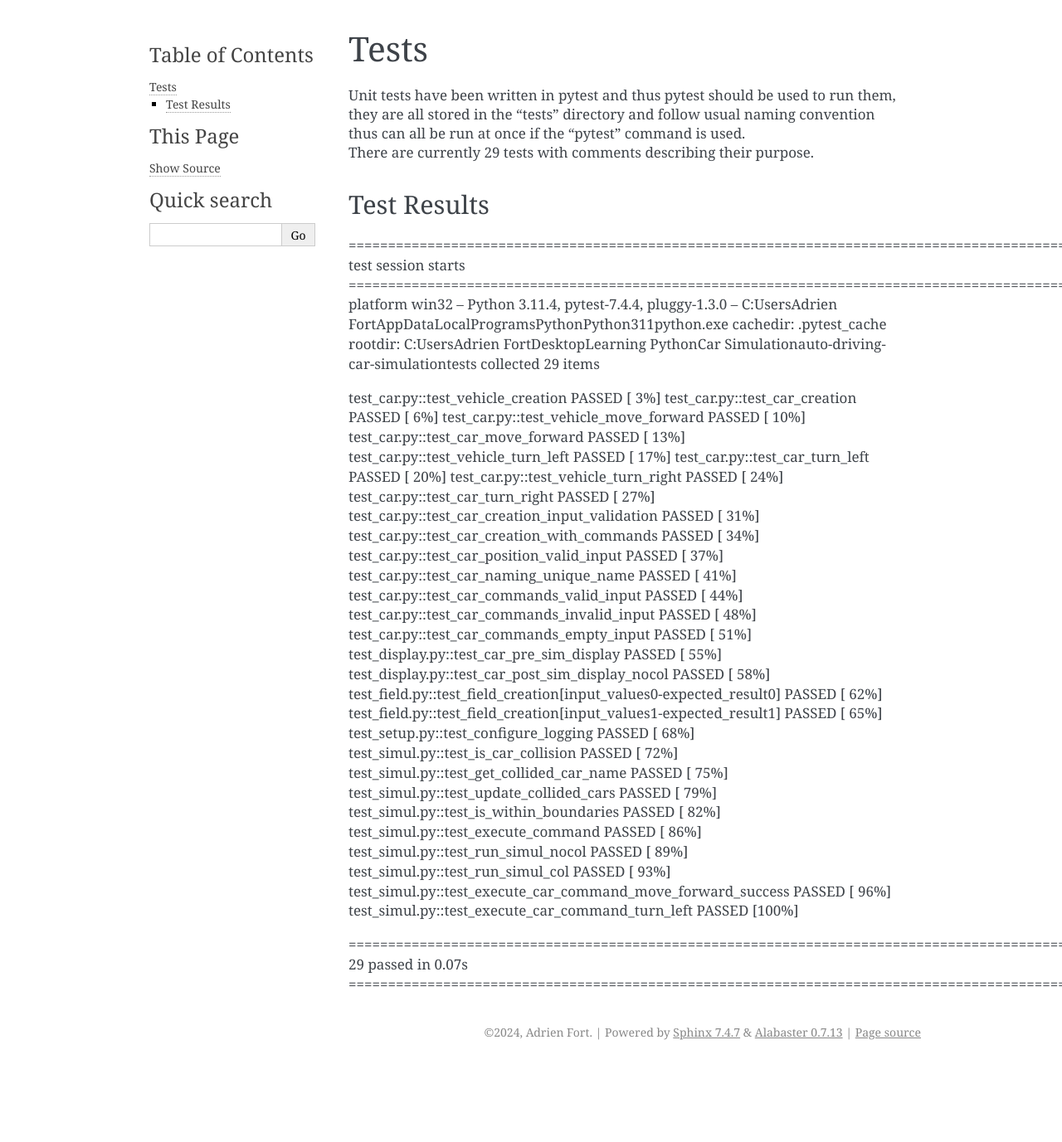
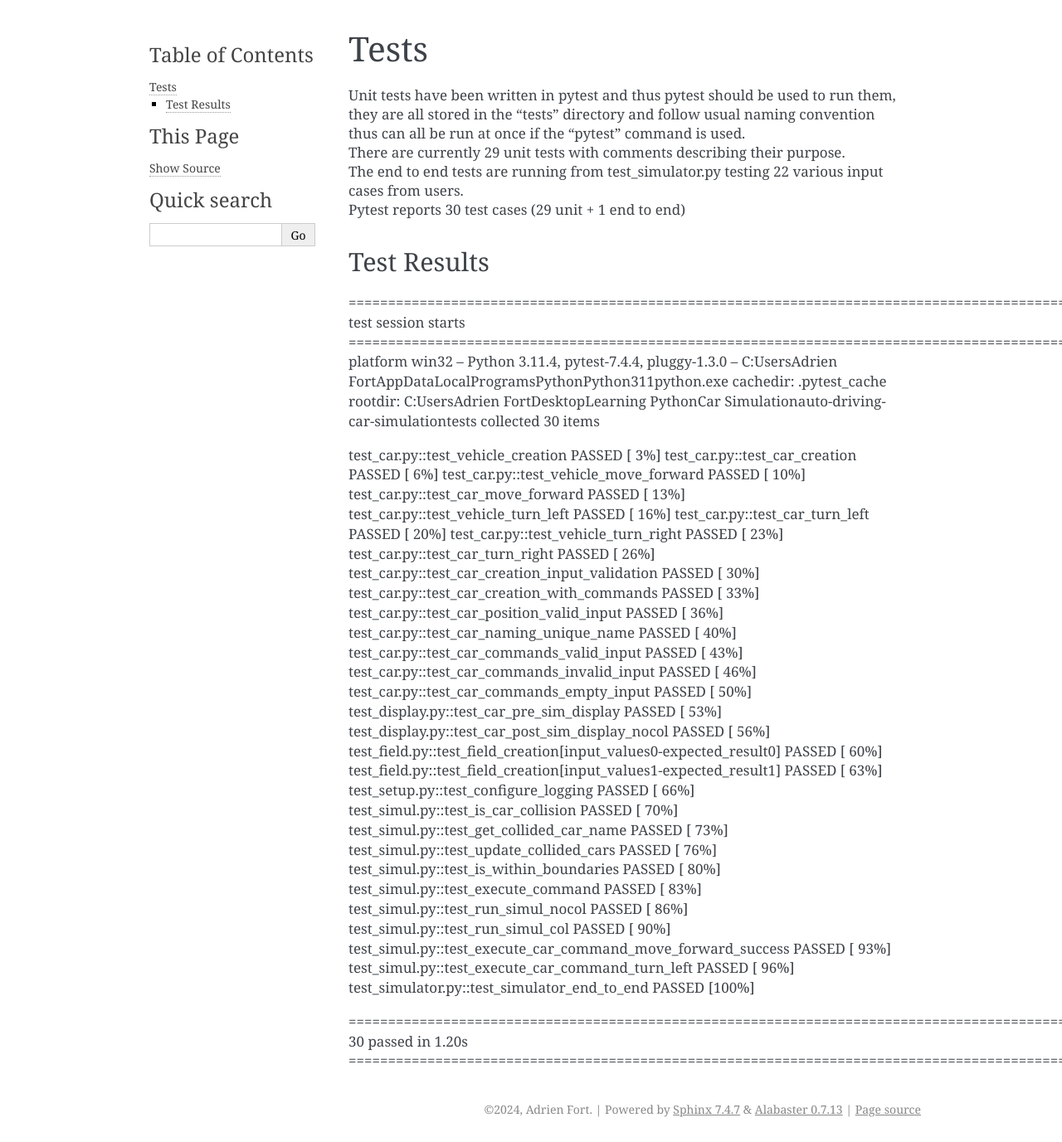
Before and after one commit to adrien-fort/auto-driving-car-simulation, a Sphinx documentation site: the page built from docs/source/tests.rst, in a window 1280 px wide. Shown: the whole page at 83% size. Built offline with Sphinx 7.4.7, drawn with Linux system fonts in a browser that asks for light colours; before the commit the page ends 1284 px from its top, so only the background shows below that.

Commit message:
added end to end test case  and updated doucmentation

```diff
--- a/docs/source/tests.rst
+++ b/docs/source/tests.rst
@@ -5,7 +5,9 @@ Tests
 ========
 
 | Unit tests have been written in pytest and thus pytest should be used to run them, they are all stored in the "tests" directory and follow usual naming convention thus can all be run at once if the "pytest" command is used.
-| There are currently 29 tests with comments describing their purpose.
+| There are currently 29 unit tests with comments describing their purpose.
+| The end to end tests are running from test_simulator.py testing 22 various input cases from users.
+| Pytest reports 30 test cases (29 unit + 1 end to end)
 
 Test Results
 --------
@@ -14,36 +16,37 @@ Test Results
 platform win32 -- Python 3.11.4, pytest-7.4.4, pluggy-1.3.0 -- C:\Users\Adrien Fort\AppData\Local\Programs\Python\Python311\python.exe
 cachedir: .pytest_cache
 rootdir: C:\Users\Adrien Fort\Desktop\Learning Python\Car Simulation\auto-driving-car-simulation\tests
-collected 29 items
+collected 30 items
 
 test_car.py::test_vehicle_creation PASSED                                                                                                                                                                                                                                                                            [  3%]
 test_car.py::test_car_creation PASSED                                                                                                                                                                                                                                                                                [  6%]
 test_car.py::test_vehicle_move_forward PASSED                                                                                                                                                                                                                                                                        [ 10%]
 test_car.py::test_car_move_forward PASSED                                                                                                                                                                                                                                                                            [ 13%]
-test_car.py::test_vehicle_turn_left PASSED                                                                                                                                                                                                                                                                           [ 17%]
+test_car.py::test_vehicle_turn_left PASSED                                                                                                                                                                                                                                                                           [ 16%]
 test_car.py::test_car_turn_left PASSED                                                                                                                                                                                                                                                                               [ 20%]
-test_car.py::test_vehicle_turn_right PASSED                                                                                                                                                                                                                                                                          [ 24%]
-test_car.py::test_car_turn_right PASSED                                                                                                                                                                                                                                                                              [ 27%]
-test_car.py::test_car_creation_input_validation PASSED                                                                                                                                                                                                                                                               [ 31%]
-test_car.py::test_car_creation_with_commands PASSED                                                                                                                                                                                                                                                                  [ 34%]
-test_car.py::test_car_position_valid_input PASSED                                                                                                                                                                                                                                                                    [ 37%]
-test_car.py::test_car_naming_unique_name PASSED                                                                                                                                                                                                                                                                      [ 41%]
-test_car.py::test_car_commands_valid_input PASSED                                                                                                                                                                                                                                                                    [ 44%]
-test_car.py::test_car_commands_invalid_input PASSED                                                                                                                                                                                                                                                                  [ 48%]
-test_car.py::test_car_commands_empty_input PASSED                                                                                                                                                                                                                                                                    [ 51%]
-test_display.py::test_car_pre_sim_display PASSED                                                                                                                                                                                                                                                                     [ 55%]
-test_display.py::test_car_post_sim_display_nocol PASSED                                                                                                                                                                                                                                                              [ 58%]
-test_field.py::test_field_creation[input_values0-expected_result0] PASSED                                                                                                                                                                                                                                            [ 62%]
-test_field.py::test_field_creation[input_values1-expected_result1] PASSED                                                                                                                                                                                                                                            [ 65%]
-test_setup.py::test_configure_logging PASSED                                                                                                                                                                                                                                                                         [ 68%]
-test_simul.py::test_is_car_collision PASSED                                                                                                                                                                                                                                                                          [ 72%]
-test_simul.py::test_get_collided_car_name PASSED                                                                                                                                                                                                                                                                     [ 75%]
-test_simul.py::test_update_collided_cars PASSED                                                                                                                                                                                                                                                                      [ 79%]
-test_simul.py::test_is_within_boundaries PASSED                                                                                                                                                                                                                                                                      [ 82%]
-test_simul.py::test_execute_command PASSED                                                                                                                                                                                                                                                                           [ 86%]
-test_simul.py::test_run_simul_nocol PASSED                                                                                                                                                                                                                                                                           [ 89%]
-test_simul.py::test_run_simul_col PASSED                                                                                                                                                                                                                                                                             [ 93%]
-test_simul.py::test_execute_car_command_move_forward_success PASSED                                                                                                                                                                                                                                                  [ 96%]
-test_simul.py::test_execute_car_command_turn_left PASSED                                                                                                                                                                                                                                                             [100%]
+test_car.py::test_vehicle_turn_right PASSED                                                                                                                                                                                                                                                                          [ 23%]
+test_car.py::test_car_turn_right PASSED                                                                                                                                                                                                                                                                              [ 26%]
+test_car.py::test_car_creation_input_validation PASSED                                                                                                                                                                                                                                                               [ 30%]
+test_car.py::test_car_creation_with_commands PASSED                                                                                                                                                                                                                                                                  [ 33%]
+test_car.py::test_car_position_valid_input PASSED                                                                                                                                                                                                                                                                    [ 36%]
+test_car.py::test_car_naming_unique_name PASSED                                                                                                                                                                                                                                                                      [ 40%]
+test_car.py::test_car_commands_valid_input PASSED                                                                                                                                                                                                                                                                    [ 43%]
+test_car.py::test_car_commands_invalid_input PASSED                                                                                                                                                                                                                                                                  [ 46%]
+test_car.py::test_car_commands_empty_input PASSED                                                                                                                                                                                                                                                                    [ 50%]
+test_display.py::test_car_pre_sim_display PASSED                                                                                                                                                                                                                                                                     [ 53%]
+test_display.py::test_car_post_sim_display_nocol PASSED                                                                                                                                                                                                                                                              [ 56%]
+test_field.py::test_field_creation[input_values0-expected_result0] PASSED                                                                                                                                                                                                                                            [ 60%]
+test_field.py::test_field_creation[input_values1-expected_result1] PASSED                                                                                                                                                                                                                                            [ 63%]
+test_setup.py::test_configure_logging PASSED                                                                                                                                                                                                                                                                         [ 66%]
+test_simul.py::test_is_car_collision PASSED                                                                                                                                                                                                                                                                          [ 70%]
+test_simul.py::test_get_collided_car_name PASSED                                                                                                                                                                                                                                                                     [ 73%]
+test_simul.py::test_update_collided_cars PASSED                                                                                                                                                                                                                                                                      [ 76%]
+test_simul.py::test_is_within_boundaries PASSED                                                                                                                                                                                                                                                                      [ 80%]
+test_simul.py::test_execute_command PASSED                                                                                                                                                                                                                                                                           [ 83%]
+test_simul.py::test_run_simul_nocol PASSED                                                                                                                                                                                                                                                                           [ 86%]
+test_simul.py::test_run_simul_col PASSED                                                                                                                                                                                                                                                                             [ 90%]
+test_simul.py::test_execute_car_command_move_forward_success PASSED                                                                                                                                                                                                                                                  [ 93%]
+test_simul.py::test_execute_car_command_turn_left PASSED                                                                                                                                                                                                                                                             [ 96%]
+test_simulator.py::test_simulator_end_to_end PASSED                                                                                                                                                                                                                                                                  [100%]
 
-=================================================================================================================================================== 29 passed in 0.07s ====================================================================================================================================================
+=================================================================================================================================================== 30 passed in 1.20s ====================================================================================================================================================
```
Also changed, not shown: 1 other file.
